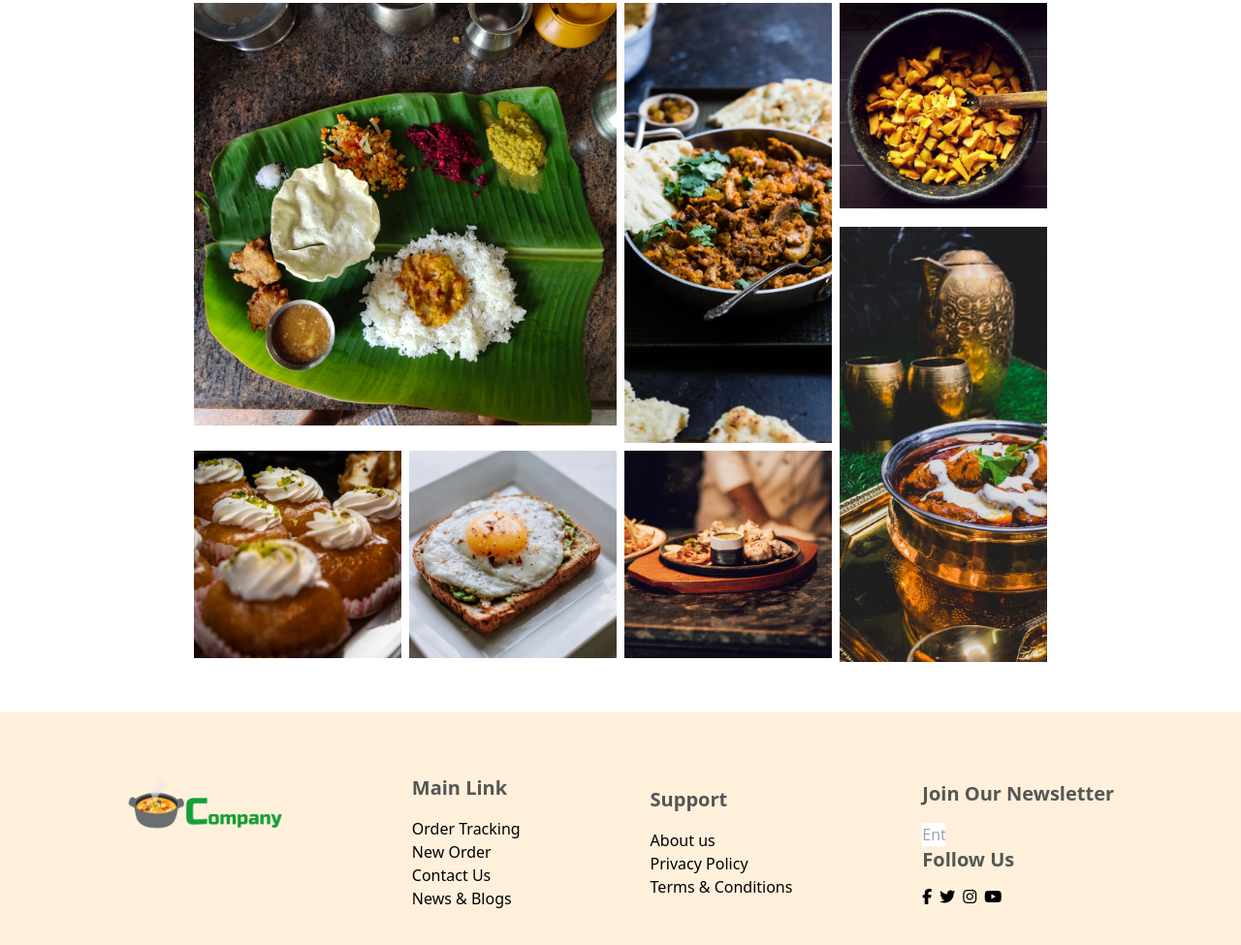
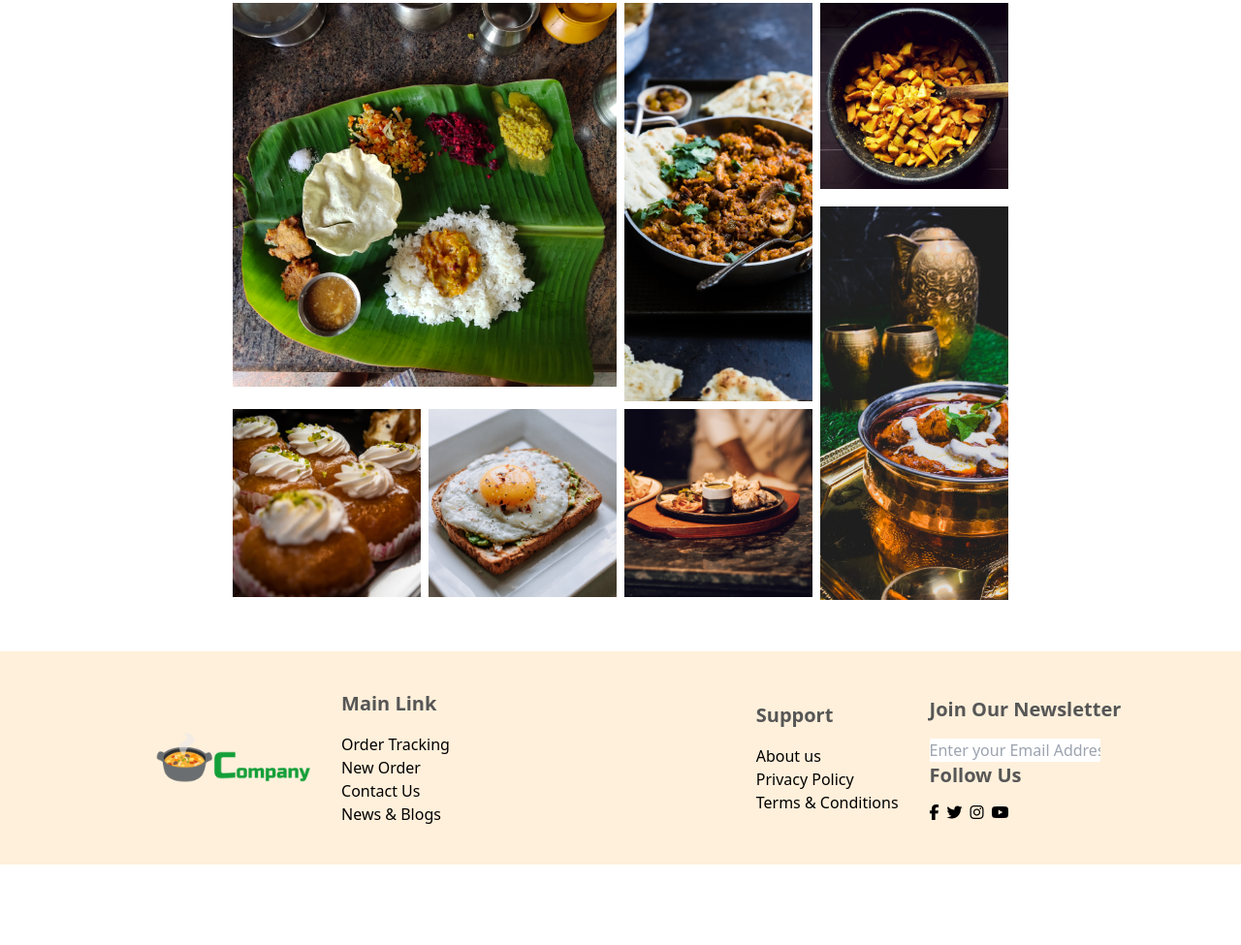
Before and after one commit to Inayat-hasan/restaurant-landing-page, a website: page index.html in a window 1280 px wide. Shown: the part 794-1769 px from the top of the page at 97% size. After the commit the page ends 1686 px from the top, so only its background shows below. Drawn offline with nearby package versions, Linux system fonts and the light colour scheme; files that its build step writes are made by us from their sources.

Commit message:
done with this

```diff
--- a/index.html
+++ b/index.html
@@ -42,7 +42,7 @@
       </div>
       <div
         id="text"
-        class="flex flex-col justify-center lg:w-[23rem] md:w-[18rem] sm:w-[14rem] lg:gap-3 md:gap-2 sm:gap-1 self-center"
+        class="flex flex-col justify-center lg:w-[22rem] md:w-[14rem] sm:w-[9rem] lg:gap-3 md:gap-2 sm:gap-1 self-center h-auto"
       >
         <span
           class="bg-green-500 lg:w-[11rem] md:w-[9rem] md:text-sm sm:w-[5rem] sm:text-xs text-center"
@@ -148,7 +148,7 @@
       </h1>
       <div
         id="main-2"
-        class="grid grid-cols-4 grid-rows-3 lg:gap-2 md:gap-2 sm:gap-1 h-auto lg:w-[55rem] md:w-[45rem] sm:w-[34rem]"
+        class="grid grid-cols-4 grid-rows-3 lg:gap-2 md:gap-2 sm:gap-0.5 h-auto lg:w-[50rem] md:w-[30rem] sm:w-[19rem]"
       >
         <div id="first" class="">
           <img src="images/1.png" alt="first image" />
@@ -174,9 +174,12 @@
       </div>
     </div>
     <footer
-      class="flex flex-row justify-around items-center py-[4rem] lg:px-[4rem] md:px-[3rem] sm:px-[1rem] bg-[#FFF0DB]"
+      class="w-full items-center bg-[#FFF0DB] flex  lg:flex-row  md:flex-row sm:flex-col py-10 lg:gap-8 md:gap-4 sm:gap-4"
     >
-      <div id="icon" class="self-start justify-self-start">
+      <div
+        class="lg:w-1/2 md:w-1/2 sm:w-full flex lg:flex-row md:flex-col sm:flex-col lg:gap-8 md:gap-6 sm:gap-6 items-center justify-center self-center justify-self-center"
+      >
+        <div id="icon" class="">
           <img
             src="images/logo.png"
             alt="icon"
@@ -190,6 +193,10 @@
           <p>Contact Us</p>
           <p>News & Blogs</p>
         </div>
+      </div>
+      <div
+        class="lg:w-1/2 md:w-1/2 sm:w-full flex lg:flex-row md:flex-col sm:flex-col lg:gap-8 md:gap-6 sm:gap-6 items-center justify-center self-center justify-self-center"
+      >
         <div>
           <h3 class="font-bold lg:text-xl md:text-xl sm:text-lg">Support</h3>
           <p>About us</p>
@@ -203,7 +210,7 @@
           <input
             type="text"
             placeholder="Enter your Email Address"
-          class="lg:w-6 md:w-5 sm:w-3"
+            class="w-44 h-auto"
           />
           <h3 class="font-bold lg:text-xl md:text-xl sm:text-lg">Follow Us</h3>
           <div class="flex gap-[0.5rem]">
@@ -213,6 +220,7 @@
             <i class="fa-brands fa-youtube"></i>
           </div>
         </div>
+      </div>
     </footer>
   </body>
 </html>
```
Lines whose indentation alone changed are shown as unchanged.
